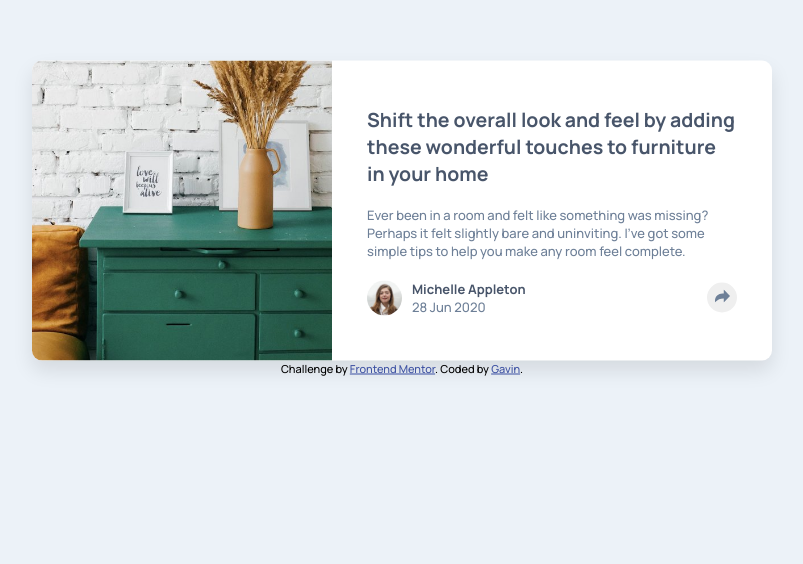
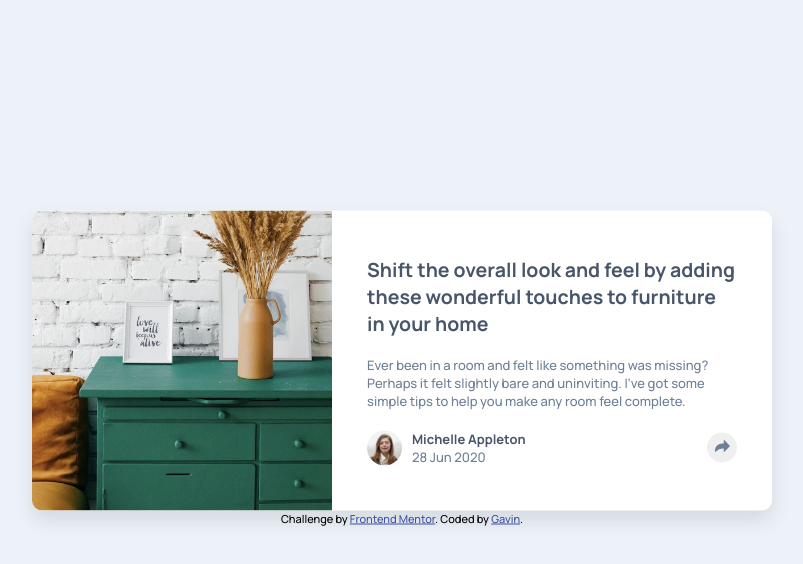
Before and after one commit to gzheng0214/Article-preview-component, a plain HTML site: page index.html in a window 1280 px wide. Shown: the part 182-746 px from the top of the page, without its empty margins (238-1041 px from the left). Drawn offline with Linux system fonts and the light colour scheme.

Commit message:
Added media query for landscape view

```diff
--- a/script.js
+++ b/script.js
@@ -2,7 +2,7 @@
 * @Author: Gavin
 * @Date:   2020-12-30 22:11:40
 * @Last Modified by:   Gavin
-* @Last Modified time: 2020-12-30 22:21:47
+* @Last Modified time: 2020-12-31 00:05:15
 */
 
 
--- a/style.css
+++ b/style.css
@@ -2,7 +2,7 @@
 * @Author: Gavin
 * @Date:   2020-12-30 15:14:52
 * @Last Modified by:   Gavin
-* @Last Modified time: 2020-12-30 22:59:18
+* @Last Modified time: 2020-12-31 00:17:53
 */
 
 
@@ -184,6 +184,13 @@ body {
 }
 
 /* MEDIA QUERY*/
+@media only screen and (orientation: landscape) {
+	body {
+		margin: 15rem;
+	}
+}
+
+
 @media only screen and (max-width: 50em) {
     .body {
         font-size: 1.5rem;
```
Also changed, not shown: index.html (+4 -2 lines).
